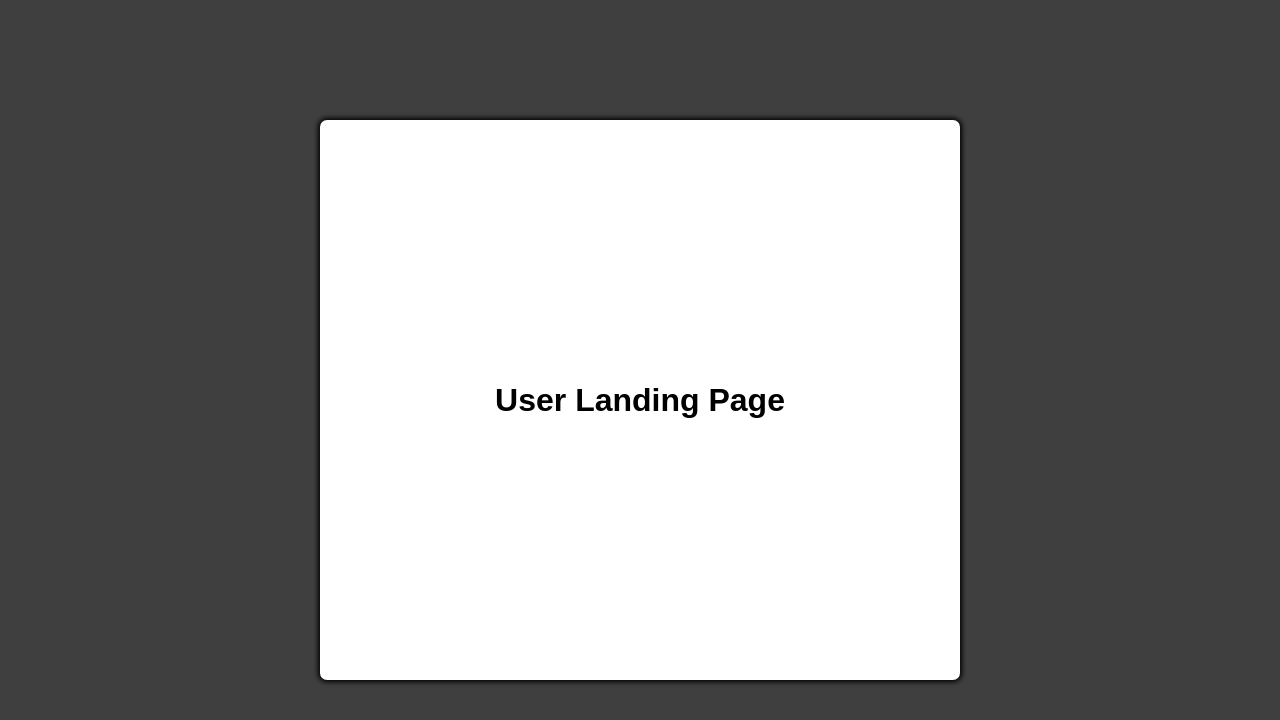
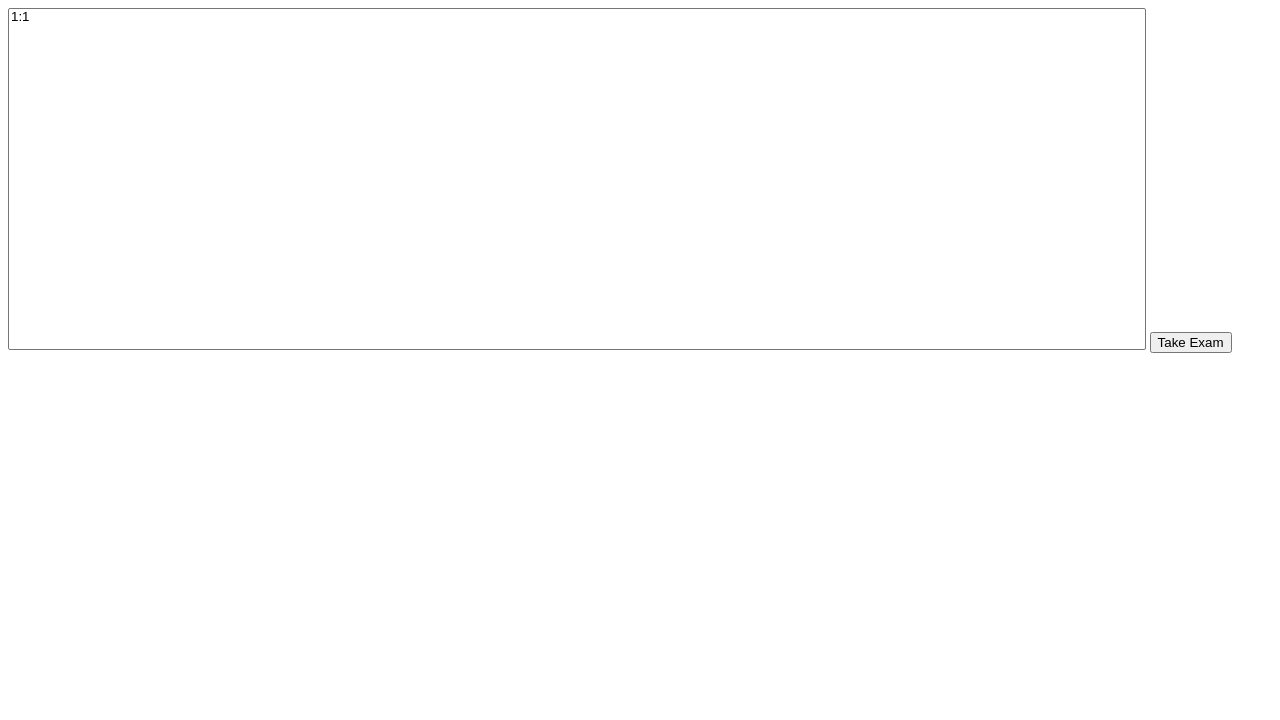
Before and after one commit to sbharg/cs490-project, a Flask app: template app/templates/userlanding.html in a window 1280 px wide. Shown: the top 720 px of the page. Run offline with Flask 2, Linux system fonts and the light colour scheme; the template is opened without the code that fills it: most values are stand-ins (such as "Sample title", 1, 10 or a date in 2020).

Commit message:
html template for clientside exam question selector. might required to do two of these for exam selection, and question selection.

```diff
--- a/app/templates/userlanding.html
+++ b/app/templates/userlanding.html
@@ -1,14 +1,26 @@
+<!DOCTYPE html>
+<html lang="en">
+
 <head>
   <meta charset="UTF-8">
   <meta name="viewport" content="width=device-width, initial-scale=1.0">
-  <title>Login</title>
-  <link rel="stylesheet" href="../static/login-page.css"
-  <link rel="stylesheet" href="{{ url_for('login_bp.static', filename='login-page.css') }}">
+  <title>Exam Selector</title>
 </head>
 
 <body>
   <main id="main-holder">
-    <h1 id="login-header">User Landing Page</h1>
+    <form id="exam-select-form" method="post" action="/exam-client-begin">
+      <select name="exam-selection" size="20" style="width:90%;" required>
+        <!--- Forloop of exams list. currently in limited reference due to limited computing power. need replacement--->
+          {% if exams %}
+            {% for exam in exams %}
+              <option value="{{ exam.exam_id }}">{{ exam.exam_id }}:{{ exam.exam_id }}</option>
+            {% endfor %}
+          {% endif %}
+      </select>
+
+      <input type="submit" value="Take Exam" id="exam-client-submit">
+    </form>
   </main>
 </body>
 
```
Also changed, not shown: app/templates/qselector.html (line endings or trailing spaces).
